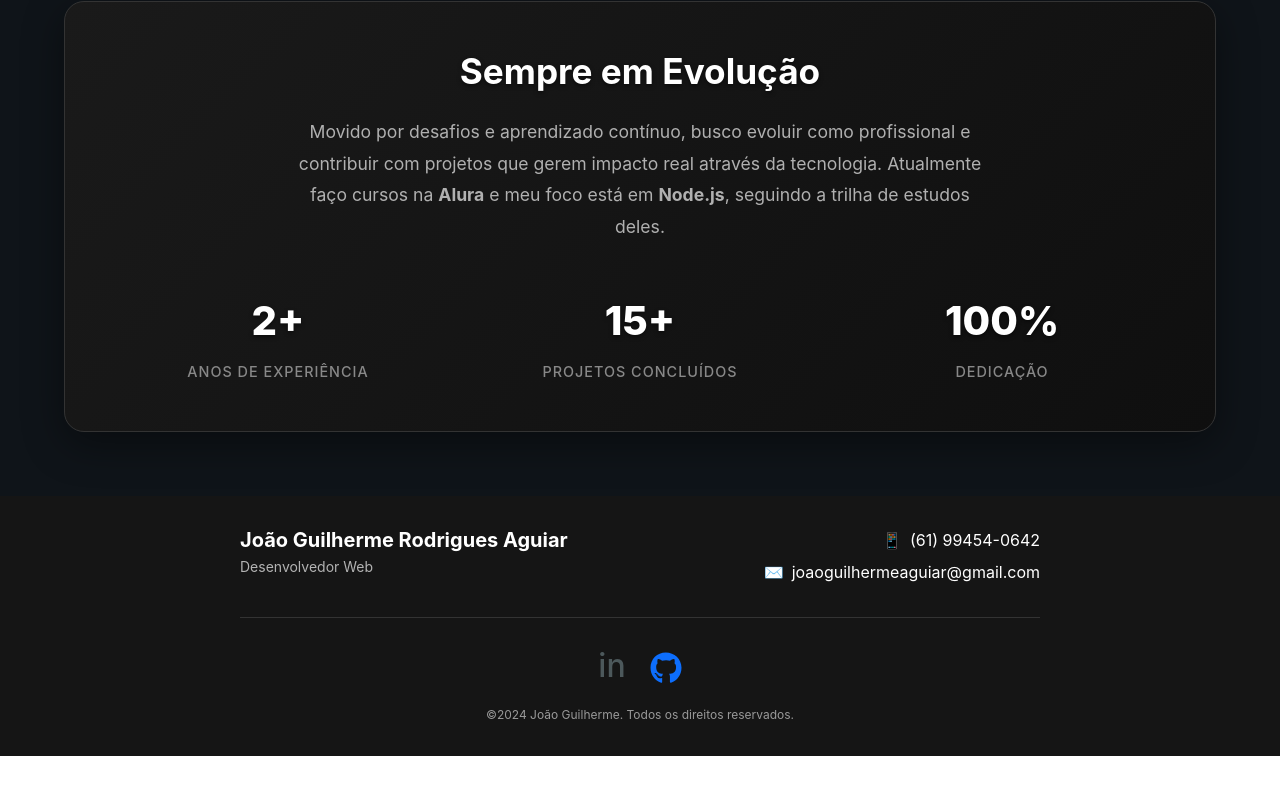
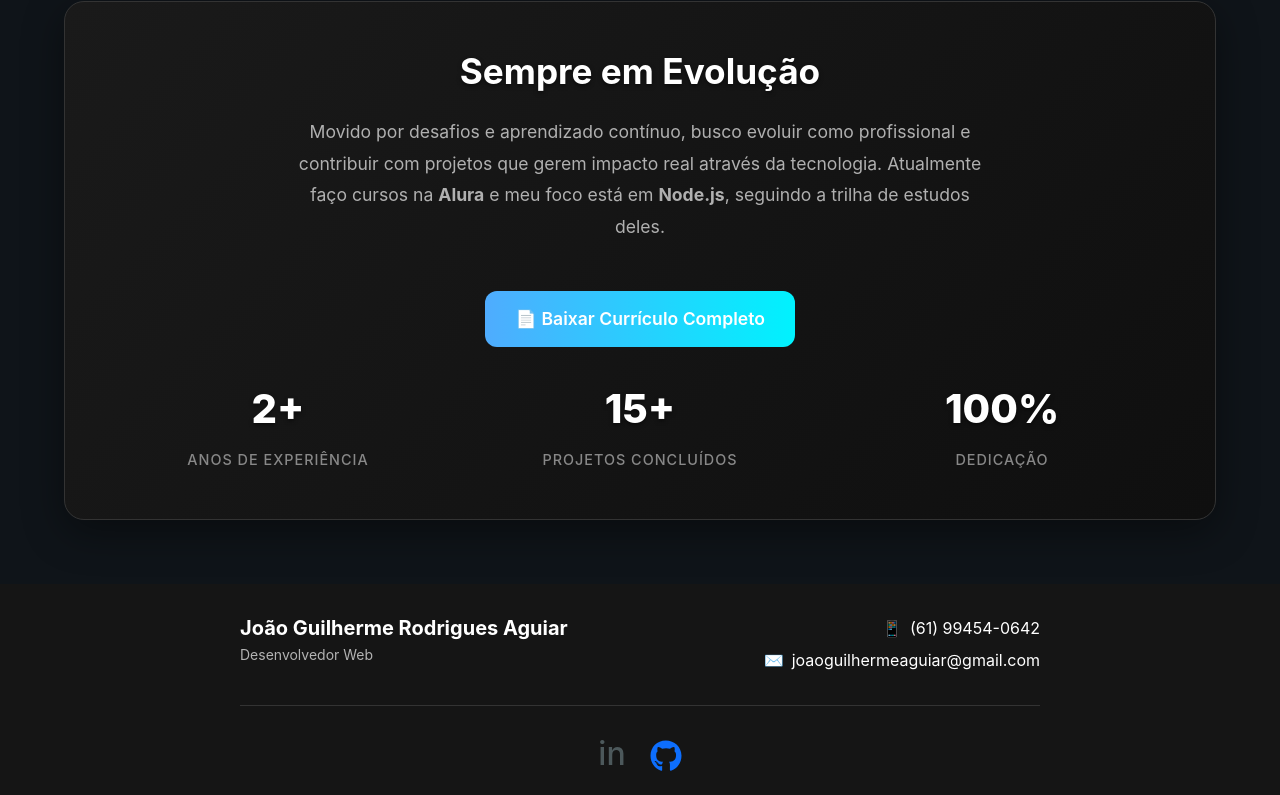
Before and after one commit to joaoguiaguiar/curriculo-dev, a React (Vite) app: page /about-me in a window 1280 px wide. Shown: the part 1847-2642 px from the top of the page. Before the commit the page ends 2603 px from the top, so only its background shows below. Built offline with nearby package versions, Linux system fonts and the light colour scheme.

Commit message:
ajuste js

```diff
--- a/src/App.jsx
+++ b/src/App.jsx
@@ -6,11 +6,13 @@ import PaginaPadrao from './pages/PaginaPadrao';
 import Home from './pages/Home';
 import AboutMe from './pages/AboutMe';
 import NotRouter from './pages/404.jsx';
+import ScrollToTop from './components/scroll/ScrollToTop.jsx';
 
 
 function App() {
   return (
     <BrowserRouter>
+    <ScrollToTop/>
       <Routes>
         <Route path='/' element={<PaginaPadrao />}>
           <Route index element={<Home />} />
--- a/src/components/Aboute me components/InformationMe/Information.module.scss
+++ b/src/components/Aboute me components/InformationMe/Information.module.scss
@@ -350,7 +350,31 @@
     }
 }
 
-// Responsive Design
+.downloadButton {
+    display: inline-flex;
+    align-items: center;
+    gap: 0.5rem;
+
+    background: linear-gradient(90deg, #4facfe 0%, #00f2fe 100%);
+    color: #ffffff;
+    padding: 15px 30px;
+    border-radius: 12px;
+    text-decoration: none;
+    font-weight: 600;
+    font-size: 1.1rem;
+    transition: all 0.3s ease;
+    border: none;
+
+    &:hover {
+        transform: translateY(-2px);
+        box-shadow: 0 5px 15px rgba(79, 172, 254, 0.4);
+    }
+
+    &:active {
+        transform: translateY(0);
+    }
+}
+
 // Responsive Design
 @media (max-width: 768px) {
     .container {
--- a/src/components/Aboute me components/InformationMe/index.jsx
+++ b/src/components/Aboute me components/InformationMe/index.jsx
@@ -1,4 +1,5 @@
 import { useState, useEffect, useRef } from 'react';
+import curriculo from '../../../../public/documents/Joao-Aguiar-DesenvolvedorWeb.pdf'
 import styles from './Information.module.scss';
 
 const InformacoesModernizadas = () => {
@@ -176,6 +177,16 @@ const InformacoesModernizadas = () => {
                         Movido por desafios e aprendizado contínuo, busco evoluir como profissional e contribuir com projetos que gerem impacto real através da tecnologia.
                         Atualmente faço cursos na <b>Alura</b> e meu foco está em <b>Node.js</b>, seguindo a trilha de estudos deles.
                     </p>
+
+                    <div style={{ marginBottom: '2rem' }}>
+                        <a
+                            href={curriculo}
+                            download="Joao-Aguiar-DesenvolvedorWeb.pdf"
+                            className={styles.downloadButton}
+                        >
+                            📄 Baixar Currículo Completo
+                        </a>
+                    </div>
                     <div className={styles.highlightStats}>
                         <div className={styles.stat}>
                             <span className={styles.statNumber}>2+</span>
--- a/src/components/Start components/Carrossel/index.jsx
+++ b/src/components/Start components/Carrossel/index.jsx
@@ -17,7 +17,7 @@ const Carrossel = () => {
   // Tecnologias complementares
   const complementarySkills = [
     'HTML5', 'CSS3', 'Bootstrap', 'Tailwind CSS', 'WordPress',
-    'Xamp', 'WampServer', 'Rancher', 'WinSCP',
+    'XAMPP ', 'WampServer', 'Rancher', 'WinSCP',
     'GitHub', 'GitLab',
 
     // Bancos de dados
--- /dev/null
+++ b/src/components/scroll/ScrollToTop.jsx
@@ -0,0 +1,14 @@
+import { useEffect } from 'react';
+import { useLocation } from 'react-router-dom';
+
+const ScrollToTop = () => {
+    const { pathname } = useLocation();
+
+    useEffect(() => {
+        window.scrollTo(0, 0);
+    }, [pathname]);
+
+    return null;
+};
+
+export default ScrollToTop;
```
Also changed, not shown: 1 other file (tests, documents, lock files or other folders).
